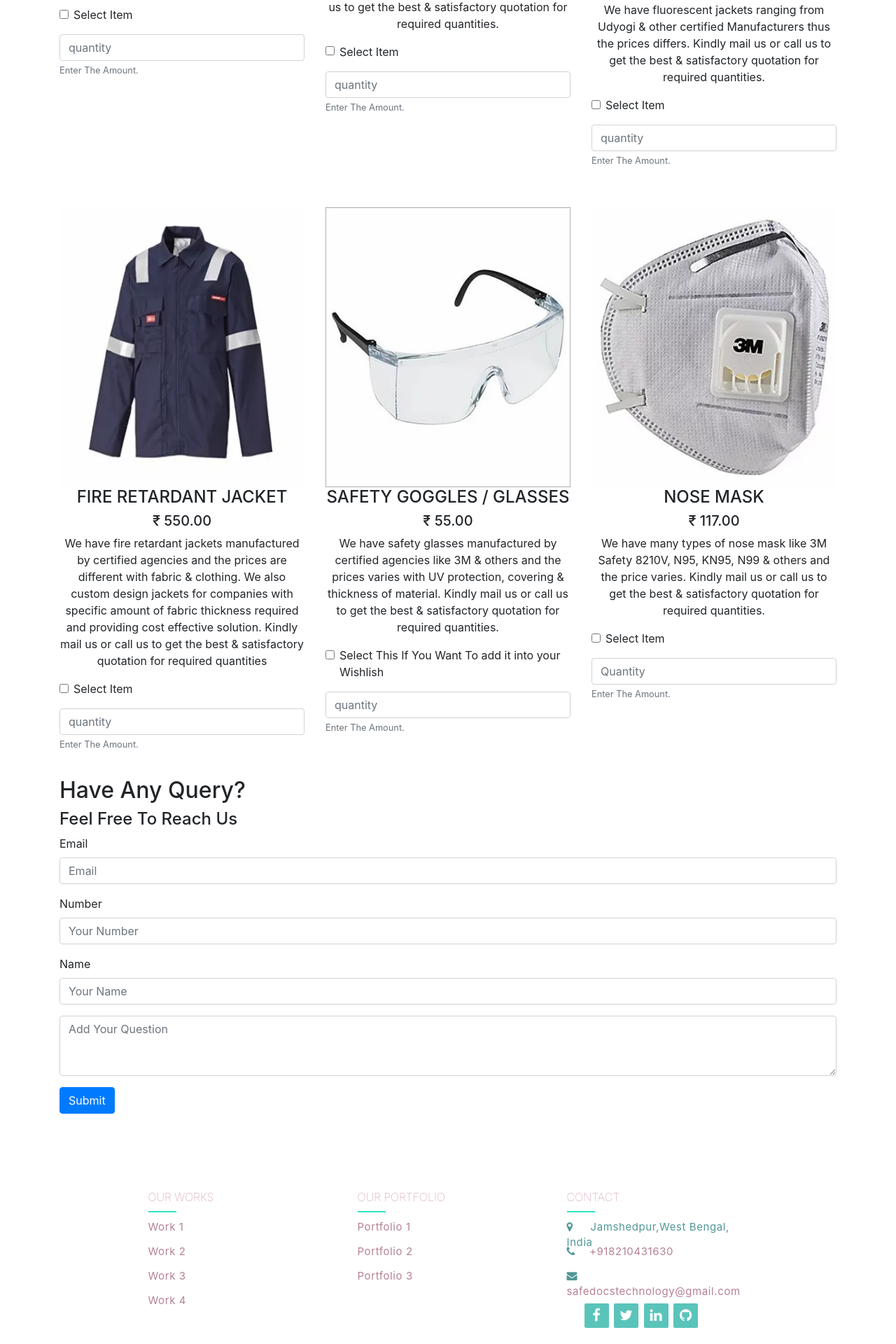
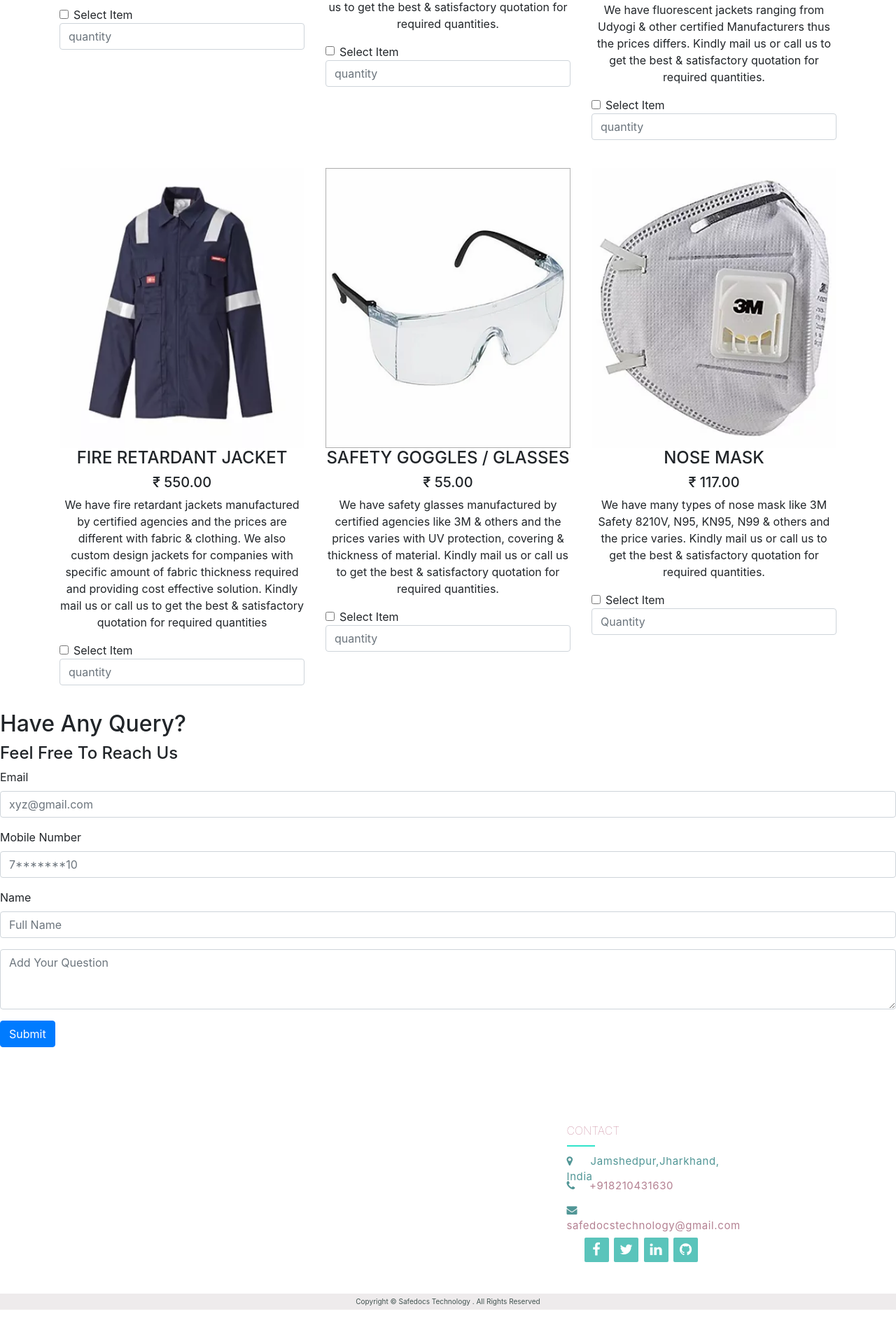
Before and after one commit to Amit998/SP_Site, a PHP site: page /shop.php in a window 1280 px wide. Shown: the part 840-2760 px from the top of the page at 70% size. After the commit the page ends 2711 px from the top, so only its background shows below. Run offline with PHP 8.4, Linux system fonts and the light colour scheme; some libraries are stand-ins or nearby versions.

Commit message:
changes made
social media option hidden,view details commented,search button commented,cart button changed to arrow,Quantity takes number from 0 to 10,Email and phn number validation given,Enter the amount text will not be shown,submit button when clicked it will give a pop up,spinner from phn number field deleted,work and portfolio section removed,Social networking site is hidden,company logo will not show any error redirects to index3.html

```diff
--- a/shop.php
+++ b/shop.php
@@ -19,10 +20,13 @@
 
 </head>
 <body>
+    <?php
+    error_reporting(0);
+    ?>
   <!-- NAVBAR -->
 
   <nav class="navbar navbar-expand-lg fixed-top py-3">
-    <a href="./index.html" class="navbar-brand">SAFEDOCS TECHNOLOGY</a>
+    <a href="./index3.html" class="navbar-brand">SAFEDOCS TECHNOLOGY</a>
     <button
       class="navbar-toggler custom-toggler"
       type="button"
@@ -86,16 +90,16 @@
                           <p class="text-center">Mail us or call us to get the best & satisfactory quotation for required quantities</p>
 
                         <!--a href="" type="submit" class="btn cartBtn" id="addToCart" >ADD TO CART</a-->
-                        <div class="form-group">
+                        <!--div class="form-group"-->
                           <div class="form-check">
                             <input type="checkbox" class="form-check-input" name="object1">
                             <label class="form-check-label" for="exampleCheck1">Select Item</label>
                           </div>
-                        </div>
-                        <div class="form-group">
+                        <!--/div-->
+                        <!--div class="form-group"-->
                           <input class="form-control" id="exampleInputEmail1" aria-describedby="totalAmount" type="number" name="quantity1" placeholder="quantity" min="0" max="10">
-                          <small id="totalAmount" class="form-text text-muted">Enter The Amount.</small>
-                        </div>
+                          <!-- small id="totalAmount" class="form-text text-muted">Enter The Amount.</small -->
+                        <!--/div-->
 
                         </div>
 
@@ -118,28 +122,28 @@
                             <p class="text-center">We have shoes ranging from Acme to regular usable ones and the prices vary a much with manufacturer's quality. Kindly mail us or call us to get the best & satisfactory quotation for required quantities.</p>
 
                           <!--a href="" type="submit" class="btn cartBtn" id="addToCart" >ADD TO CART</a-->
-                          <div class="form-group">
+                          <!--div class="form-group"-->
                             <div class="form-check">
                               <input type="checkbox" class="form-check-input" name="object2">
                               <label class="form-check-label" for="exampleCheck1">Select Item</label>
                             </div>
-                          </div>
-                          <div class="form-group">
+                          <!--/div-->
+                          <!--div class="form-group"-->
                             <input class="form-control" id="exampleInputEmail1" aria-describedby="totalAmount" type="number" name="quantity2" placeholder="quantity" min="0" max="10">
-                            <small id="totalAmount" class="form-text text-muted">Enter The Amount.</small>
+                            <!--small id="totalAmount" class="form-text text-muted">Enter The Amount.</small-->
                           </div>
 
-                          </div>
+
 
 
                         <div class="col-md-4 product-grid" >
                         <div class="image">
                             <a href="">
-                                <img src="./img/9.jpg" alt="" class="w-100">
+                                <img src="./img/9.jpg" alt="here" class="w-100">
 
-                                <div class="overlay">
+                                <!--div class="overlay">
                                     <div class="detail"><span class="">VIEW DETAILS</span></div>
-                                </div>
+                                </div-->
                             </a>
                         </div>
 
@@ -149,28 +153,28 @@
                           <h6 class="text-center">Cotton high visibility traffic vest<br>EN-471</h6>
                           <p class="text-center">We have fluorescent jackets ranging from Udyogi & other certified Manufacturers thus the prices differs. Kindly mail us or call us to get the best & satisfactory quotation for required quantities.</p>
                         <!--a href="" type="submit" class="btn cartBtn" id="addToCart" >ADD TO CART</a-->
-                        <div class="form-group">
+                        <!--div class="form-group"-->
                           <div class="form-check">
                             <input type="checkbox" class="form-check-input" name="object3">
                             <label class="form-check-label" for="exampleCheck1">Select Item</label>
                           </div>
-                        </div>
-                        <div class="form-group">
+                        <!--/div-->
+                        <!--div class="form-group"-->
                           <input class="form-control" aria-describedby="totalAmount" type="number" name="quantity3" placeholder="quantity" min="0" max="10">
-                          <small id="totalAmount" class="form-text text-muted">Enter The Amount.</small>
+                          <!--small id="totalAmount" class="form-text text-muted">Enter The Amount.</small-->
                         </div>
 
-                        </div>
+
 
 
                         <div class="col-md-4 product-grid" >
                         <div class="image">
                             <a href="">
-                                <img src="./img/14.jpg" alt="" class="w-100">
+                                <img src="./img/14.jpg" alt="here" class="w-100"><!--14-->
 
-                                <div class="overlay">
+                                <!--div class="overlay">
                                     <div class="detail"><span class="">VIEW DETAILS</span></div>
-                                </div>
+                                </div-->
                             </a>
                         </div>
 
@@ -185,13 +189,14 @@
                             <input type="checkbox" class="form-check-input" name="object4">
                             <label class="form-check-label" for="exampleCheck1">Select Item</label>
                           </div>
+                        <!--/div-->
+                        <!--div class="form-group"-->
+                          <input class="form-control" aria-describedby="totalAmount" type="number" name="quantity4" placeholder="quantity" min="0" max="10">
+                          <!--small id="totalAmount" class="form-text text-muted">Enter The Amount.</small-->
                         </div>
-                        <div class="form-group">
-                          <input class="form-control" aria-describedby="totalAmount" type="number" name="quantity4" placeholder="quantity" min="0" max="10">
-                          <small id="totalAmount" class="form-text text-muted">Enter The Amount.</small>
                         </div>
 
-                        </div>
+
 
 
 
@@ -213,29 +218,30 @@
                           <p class="text-center">We have safety glasses manufactured by certified agencies like 3M & others and the prices varies with UV protection, covering & thickness of material. Kindly mail us or call us to get the best & satisfactory quotation for required quantities.</p>
 
                         <!--a href="" type="submit" class="btn cartBtn" id="addToCart" >ADD TO CART</a-->
-                        <div class="form-group">
-                          <div class="form-check">
+                        <div class="form-group" >
+                          <div class="form-check" >
                             <input type="checkbox" class="form-check-input" name="object5">
-                            <label class="form-check-label" for="exampleCheck1">Select This If You Want To add it into your Wishlish</label>
+                            <label class="form-check-label" for="exampleCheck1">Select Item</label>
                           </div>
+                        <!--/div-->
+                        <!--div class="form-group"-->
+                          <input class="form-control"  aria-describedby="totalAmount" type="number" name="quantity5" placeholder="quantity" min="0" max="10">
+                          <!--small id="totalAmount" class="form-text text-muted">Enter The Amount.</small-->
                         </div>
-                        <div class="form-group">
-                          <input class="form-control"  aria-describedby="totalAmount" type="number" name="quantity5" placeholder="quantity" min="0" max="10">
-                          <small id="totalAmount" class="form-text text-muted">Enter The Amount.</small>
                         </div>
 
-                        </div>
+
 
 
 
                         <div class="col-md-4 product-grid" >
                         <div class="image">
                             <a href="">
-                                <img src="./img/10.jpg" alt="" class="w-100">
+                                <img src="./img/10.jpg" alt="here" class="w-100">
 
-                                <div class="overlay">
+                                <!--div class="overlay">
                                     <div class="detail"><span class="">VIEW DETAILS</span></div>
-                                </div>
+                                </div-->
                             </a>
                         </div>
 
@@ -250,11 +256,14 @@
                             <input type="checkbox" class="form-check-input" name="object6">
                             <label class="form-check-label" for="exampleCheck1">Select Item</label>
                           </div>
+                        <!--/div-->
+                        <!--div class="form-group"-->
+                          <input class="form-control" aria-describedby="totalAmount" type="number" name="quantity6" placeholder="Quantity" min="0" max="10">
+                          <!--small id="totalAmount" class="form-text text-muted">Enter The Amount.</small-->
                         </div>
-                        <div class="form-group">
-                          <input class="form-control" aria-describedby="totalAmount" type="number" name="quantity6" placeholder="Quantity" min="0" max="10">
-                          <small id="totalAmount" class="form-text text-muted">Enter The Amount.</small>
                         </div>
+
+
 
 
 
@@ -273,17 +282,17 @@
 
               <label for="inputEmail">Email</label>
 
-              <input type="email" class="form-control" id="inputEmail" name="inputEmail" placeholder="Email" required="true" pattern="[a-z0-9._%+-]+@[a-z0-9.-]+\.[a-z]{2,3}$">
+              <input type="email" class="form-control" id="inputEmail" name="inputEmail" placeholder="xyz@gmail.com" required="true" pattern="[a-z0-9._%+-]+@[a-z0-9.-]+\.[a-z]{2,3}$">
             </div>
 
             <div class="form-group">
-              <label for="inputName">Number</label>
-              <input type="number" class="form-control" id="inputName" name="phn" required="true" pattern=".{10, }" placeholder="Your Number">
+              <label for="phn">Mobile Number</label>
+              <input type="text" class="form-control"  name="phn" required="true" pattern="[7-9]{1}[0-9]{9}" placeholder="7*******10">
             </div>
 
             <div class="form-group">
                 <label for="inputName">Name</label>
-                <input type="text" name="inputName" required="true" class="form-control" id="inputName" placeholder="Your Name">
+                <input type="text" name="inputName" required="true" class="form-control" id="inputName" placeholder="Full Name">
             </div>
 
             <div class="form-group">
@@ -389,7 +402,7 @@
 
     <div class="footer">
       <div class="inner-footer">
-        <div class="footer-items">
+          <div class="footer-items" style="visibility: hidden;">
           <h2>Our Works</h2>
           <div class="footer-border"></div>
           <ul>
@@ -400,7 +413,7 @@
           </ul>
         </div>
 
-        <div class="footer-items">
+          <div class="footer-items" style="visibility: hidden;">
           <h2>Our Portfolio</h2>
           <div class="footer-border"></div>
           <ul>
@@ -417,7 +430,7 @@
             <li>
               <i class="fa fa-map-marker" aria-hidden="true"></i>
 
-                Jamshedpur,West Bengal, India
+                Jamshedpur,Jharkhand, India
 
             </li>
             <li>
@@ -439,7 +452,7 @@
         </div>
       </div>
       <div class="footer-bottom">
-        Copyright &copy; Computer & Codes 2020. All Rights Reserved
+        Copyright &copy; Safedocs Technology . All Rights Reserved
       </div>
     </div>
 
```
Also changed, not shown: other parts of shop.php (+23 -18 lines).
